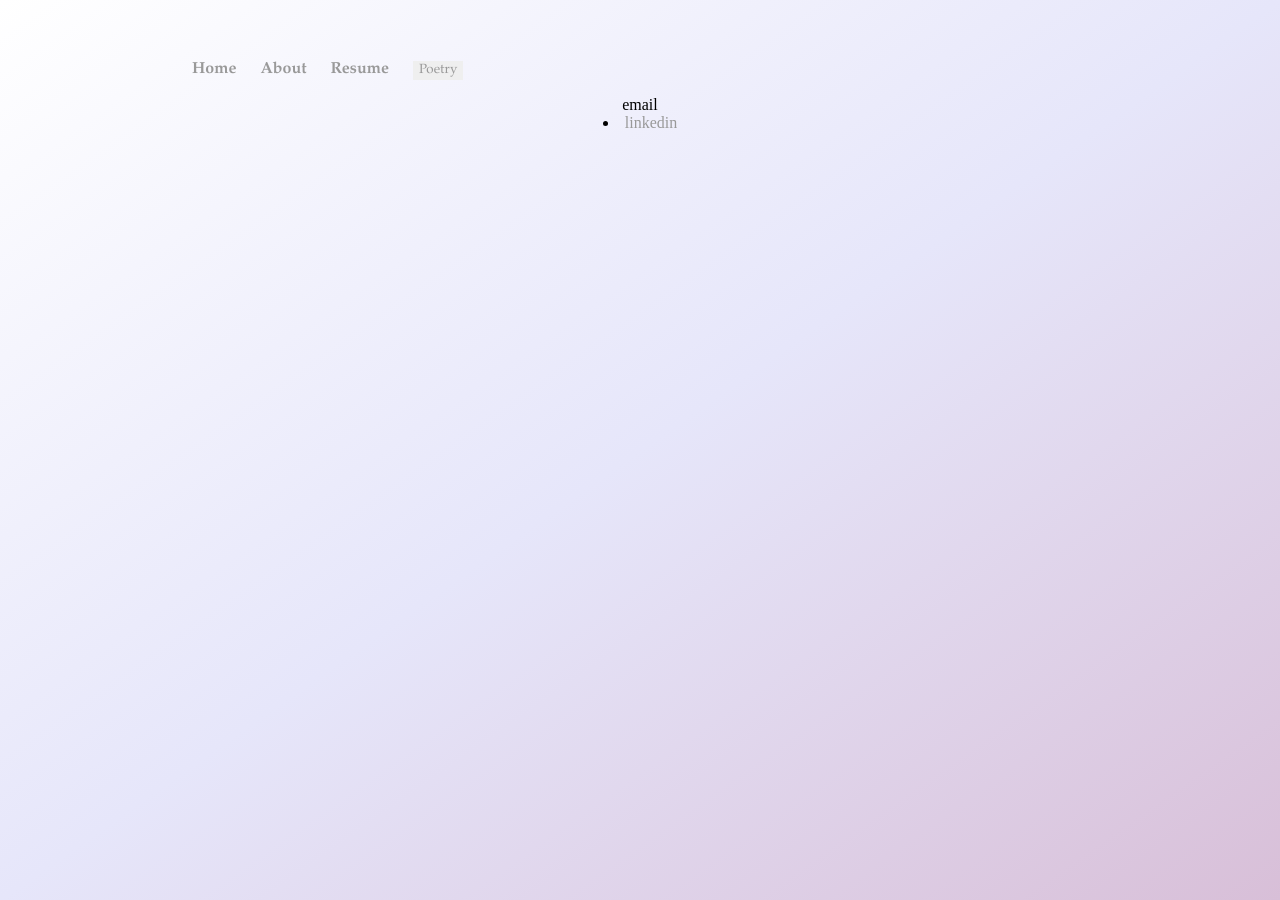
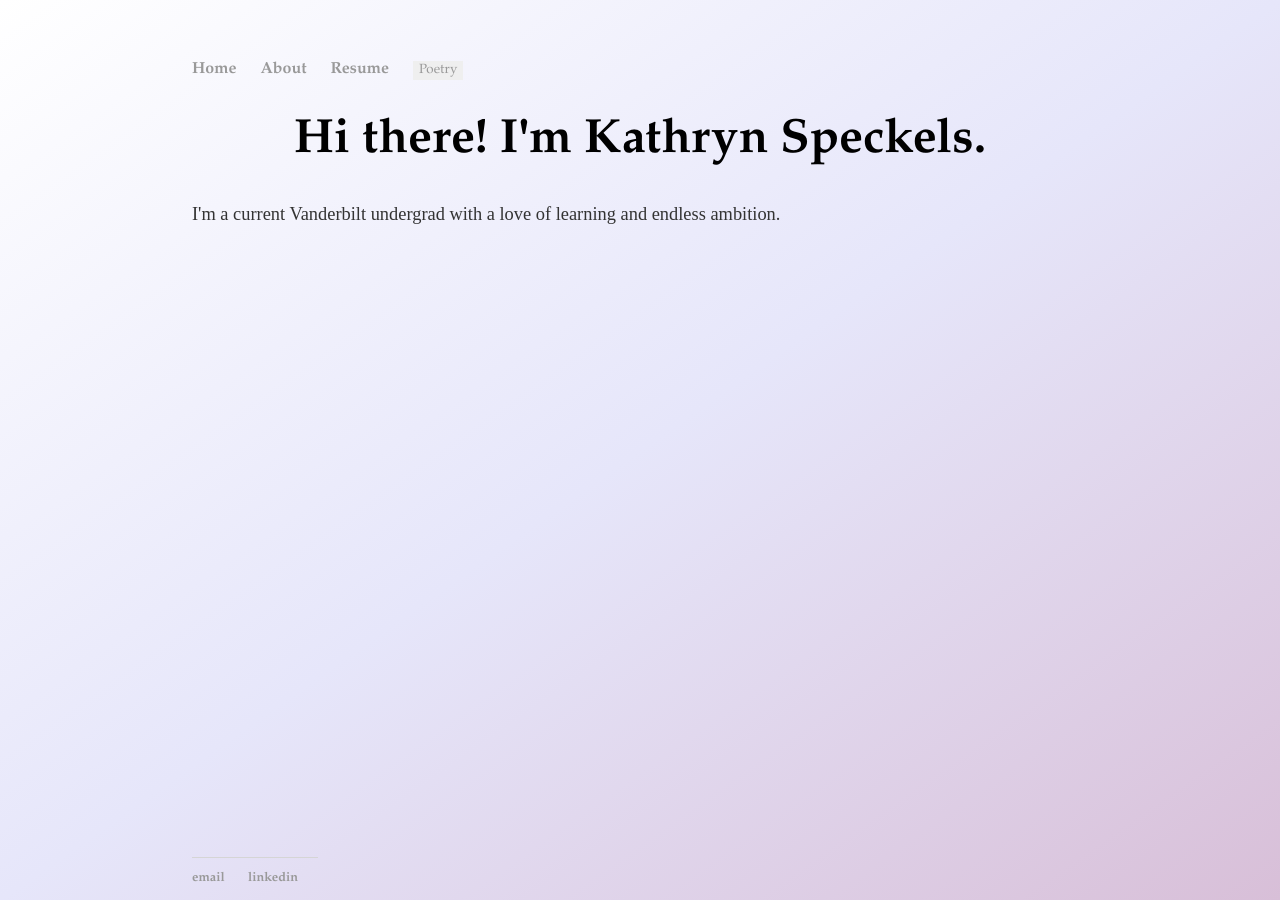
Before and after one commit to kspecks/kspecks.github.io, a Jekyll site: the page built from index.html, in a window 1280 px wide. Built offline with Jekyll 4.4.1, drawn with Linux system fonts in a browser that asks for light colours.

Commit message:
Update index.html

```diff
--- a/index.html
+++ b/index.html
@@ -4,12 +4,10 @@ title: Kathryn Speckels
 ---
 <div class="blurb">
 	<body>
-	<div style="text-align: center; vertical-align: middle;>
-		    <h1>Hi there! I'm Kathryn Speckels.</h1>
-				<p>I'm a current Vanderbilt undergrad with a love of learning and endless ambition.
+	    <h1 style="text-align: center; vertical-align: middle;">Hi there! I'm Kathryn Speckels.</h1>
+			<p>I'm a current Vanderbilt undergrad with a love of learning and endless ambition.
 				<br />
-				</p>
-	</div>
+			</p>
 	</body>
 
 </div><!-- /.blurb -->
```
